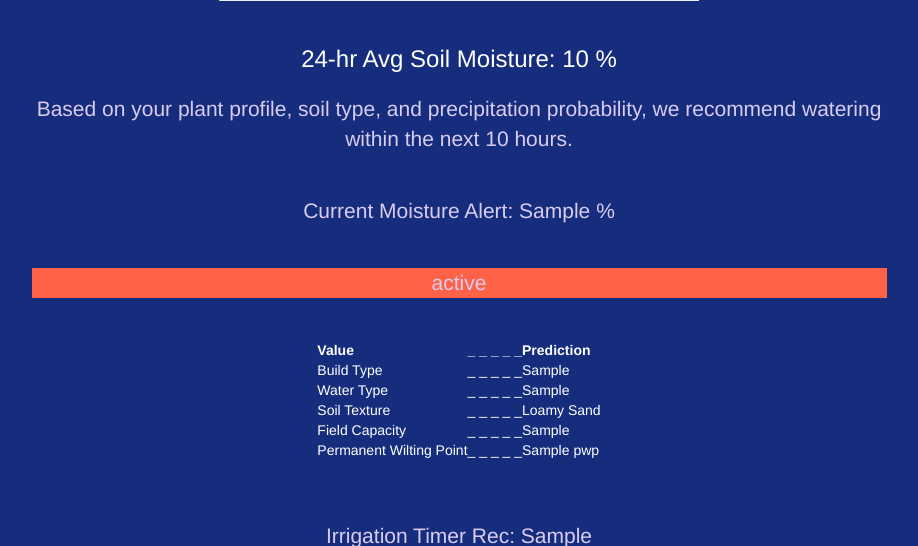
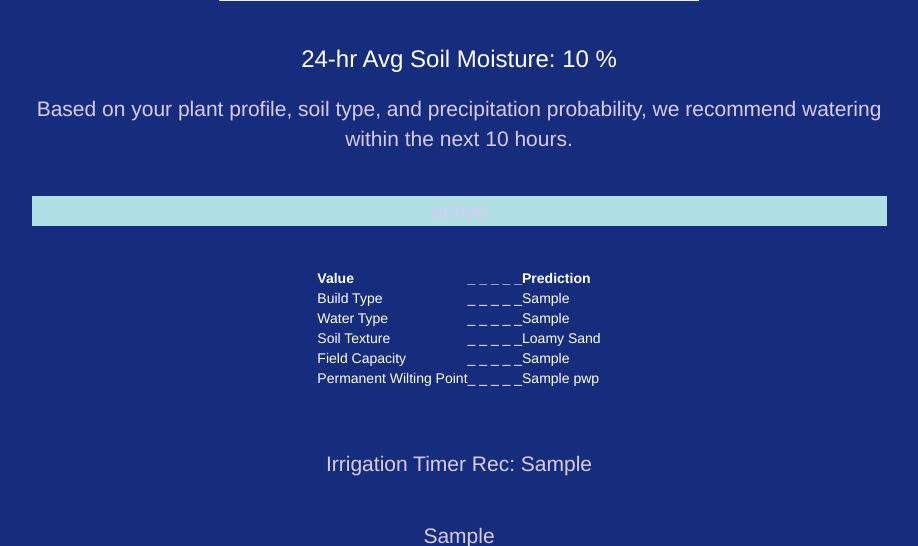
Before and after one commit to AustinArrington87/irrigationDashboard, a Django app: template hello/templates/index.html in a window 1280 px wide. Shown: the part 1021-1567 px from the top of the page, without its empty margins (181-1099 px from the left). Run offline with Django 3.2, Linux system fonts and the light colour scheme; the template is opened without the code that fills it: most values are stand-ins (such as "Sample title", 1, 10 or a date in 2020); parts of the project's set-up code (start-up, migrations or seed data) failed here and were passed over; some libraries are stand-ins or nearby versions; grey boxes are pictures that could not be loaded.

Commit message:
updated color

```diff
--- a/hello/templates/index.html
+++ b/hello/templates/index.html
@@ -60,8 +60,7 @@
 
     <p>Based on your plant profile, soil type, and precipitation probability, we recommend watering within the next {{ hours }} hours.</p>
 
-    <p>Current Moisture Alert: {{ sm_current }} % </p>
-      <p style="background-color:tomato;">{{ sm_status }}</p>
+      <p style="background-color:powderblue;">{{ sm_status }}</p>
 
     <div align="center">
     <table>
```
